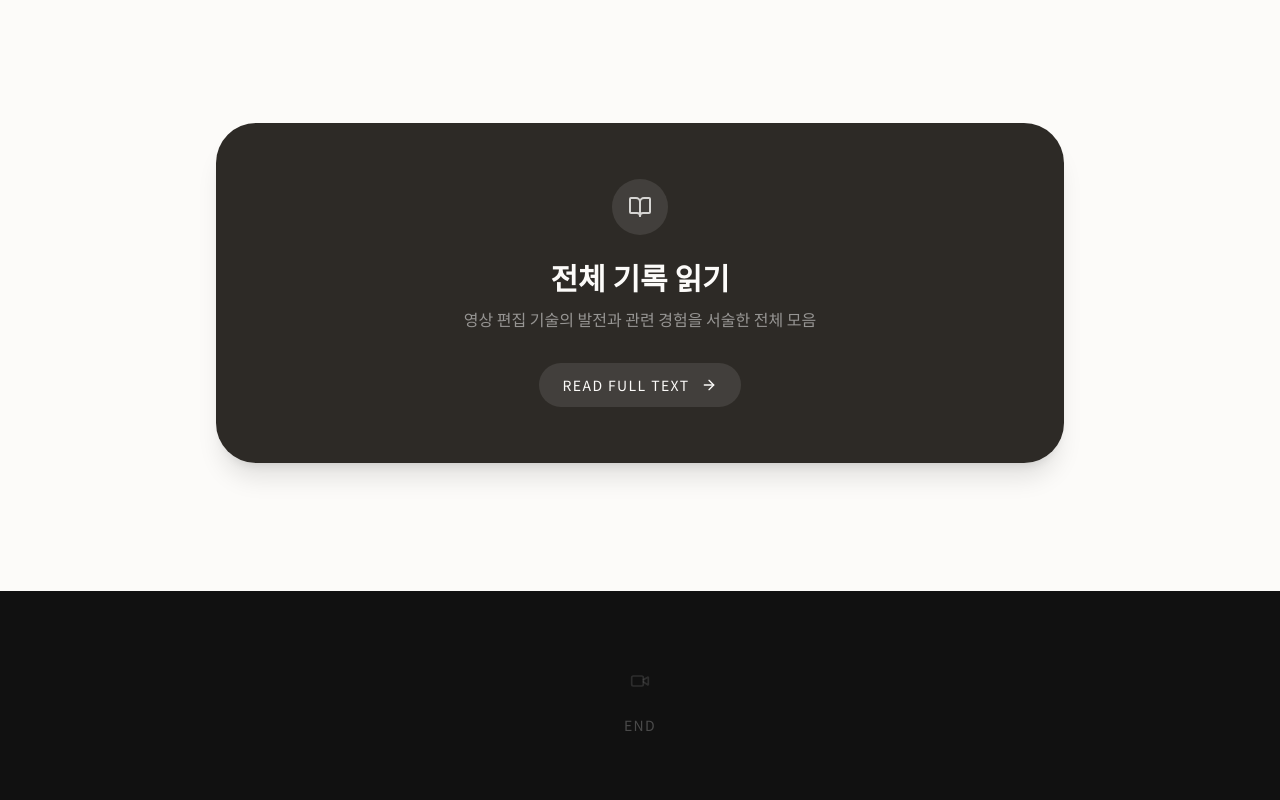
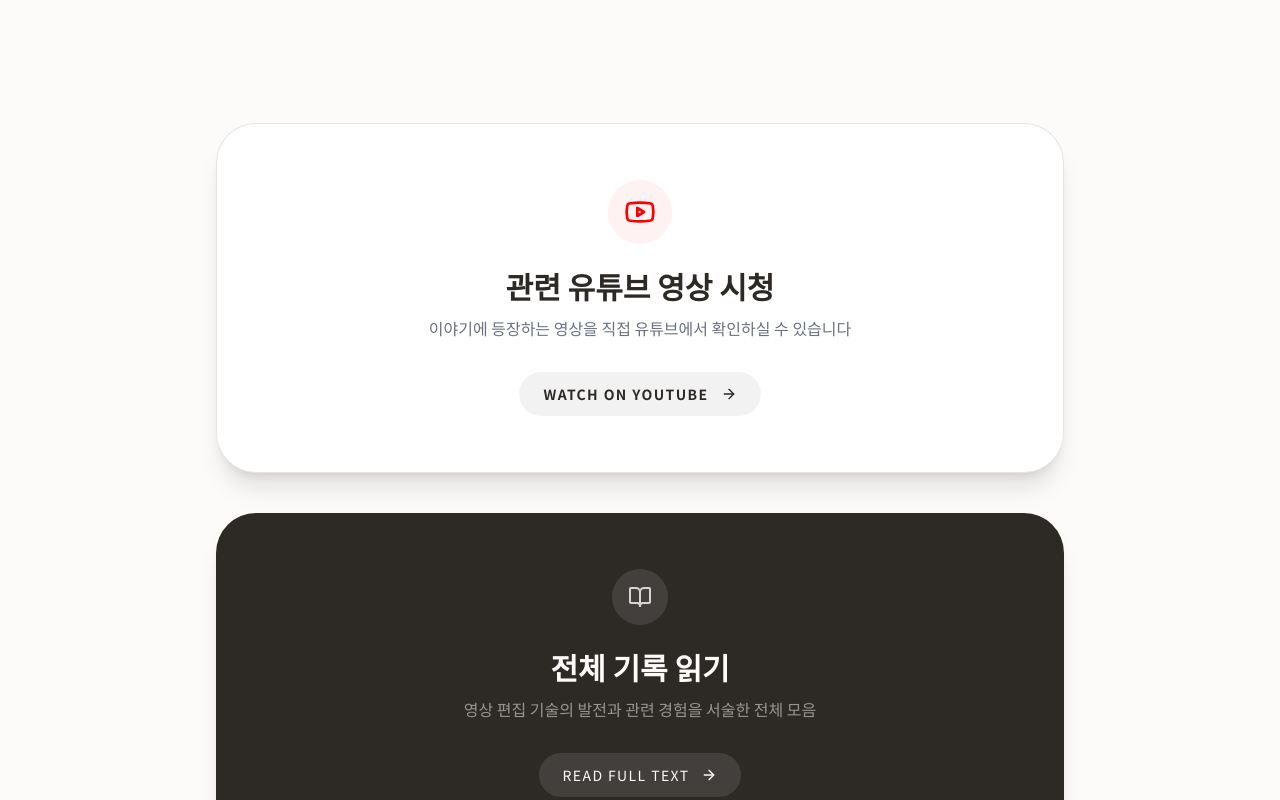
Before and after one commit to sangha0712/Ai-age-talk-and-writing, a React (Vite) app: page / in a window 1280 px wide. Shown: the part 1460-2260 px from the top of the page. Built offline with nearby package versions, Linux system fonts and the light colour scheme.

Commit message:
feat: Add YouTube link component
Introduces a new component to display a clickable link to a related YouTube video, enhancing user engagement by providing supplementary content.

```diff
--- a/src/App.tsx
+++ b/src/App.tsx
@@ -7,7 +7,7 @@ import { motion, useScroll, useTransform, AnimatePresence } from "motion/react";
 import {
   ChevronDown, Clapperboard, MonitorPlay, Sparkles,
   Video, Play, BookOpen, Gamepad2, Lightbulb,
-  Smartphone, Monitor, Trophy, Compass, ArrowRight, ArrowLeft, X
+  Smartphone, Monitor, Trophy, Compass, ArrowRight, ArrowLeft, X, Youtube
 } from "lucide-react";
 import { useState, useEffect } from "react";
 
@@ -321,6 +321,45 @@ const HighlightsGrid = () => {
   );
 };
 
+const YouTubeLinkBox = () => (
+  <motion.div
+    initial={{ opacity: 0, scale: 0.98 }}
+    whileInView={{ opacity: 1, scale: 1 }}
+    viewport={{ once: true }}
+    transition={{ duration: 0.5 }}
+    className="max-w-4xl mx-auto px-6 pb-6 md:pb-10"
+  >
+    <a
+      href="https://youtu.be/fm8lnmEG9uo?si=P7qjYG0AUbt-02p-"
+      target="_blank"
+      rel="noopener noreferrer"
+      className="bg-white border text-[#2d2a26] border-black/10 rounded-[2.5rem] p-10 md:p-14 text-center cursor-pointer hover:border-black/20 hover:shadow-2xl transition-all shadow-xl overflow-hidden relative group block"
+    >
+      <div className="absolute inset-0 bg-gradient-to-tr from-gray-100 via-transparent to-red-50/50 opacity-0 group-hover:opacity-100 transition-opacity duration-700"></div>
+
+      <motion.div
+        whileHover={{ rotate: 5, scale: 1.05 }}
+        whileTap={{ scale: 0.95 }}
+        transition={{ type: "spring", stiffness: 200 }}
+        className="relative z-10 w-16 h-16 mx-auto mb-6 bg-red-50 text-[#ff0000] rounded-full flex items-center justify-center group-hover:bg-[#ff0000] group-hover:text-white transition-colors"
+      >
+        <Youtube className="w-8 h-8" />
+      </motion.div>
+
+      <h2 className="relative z-10 text-2xl md:text-3xl font-sans font-bold mb-3 group-hover:text-black transition-colors">관련 유튜브 영상 시청</h2>
+      <p className="relative z-10 text-gray-500 mb-8 font-sans text-sm md:text-base">이야기에 등장하는 영상을 직접 유튜브에서 확인하실 수 있습니다</p>
+
+      <motion.div
+        whileHover={{ x: 5 }}
+        className="relative z-10 inline-flex items-center gap-3 text-xs md:text-sm font-sans tracking-widest uppercase bg-black/5 px-6 py-3 rounded-full group-hover:bg-[#ff0000] group-hover:text-white transition-colors font-bold"
+      >
+        Watch on YouTube
+        <ArrowRight className="w-4 h-4" />
+      </motion.div>
+    </a>
+  </motion.div>
+);
+
 const CTABox = ({ onRead }: { onRead: () => void }) => (
   <motion.div
     initial={{ opacity: 0, scale: 0.98 }}
@@ -449,6 +488,7 @@ export default function App() {
               <HeroSection />
               <main className="relative z-20">
                 <HighlightsGrid />
+                <YouTubeLinkBox />
                 <CTABox onRead={() => setView('full')} />
               </main>
             </motion.div>
```
